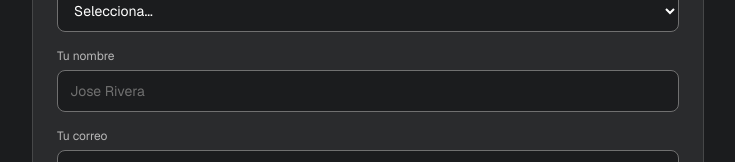
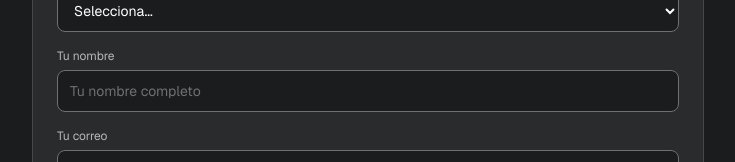
Before and after one commit to jjrivera11/runclub-pty, a Next.js app: page /help in a window 1280 px wide. Shown: the part 2869-3031 px from the top of the page, without its empty margins (272-1007 px from the left). Built offline with nearby package versions, Linux system fonts and the light colour scheme.

Commit message:
fix: placeholder de nombre en formulario de ayuda

```diff
--- a/src/app/help/page.tsx
+++ b/src/app/help/page.tsx
@@ -184,7 +184,7 @@ function ContactForm() {
           type="text"
           name="nombre"
           required
-          placeholder="Jose Rivera"
+          placeholder="Tu nombre completo"
           className="w-full rounded-lg border border-[#707070] bg-[#1B1C1E] px-3 py-2.5 text-sm text-white placeholder:text-[#707070] outline-none focus:border-[#F16823]"
         />
       </div>
```
